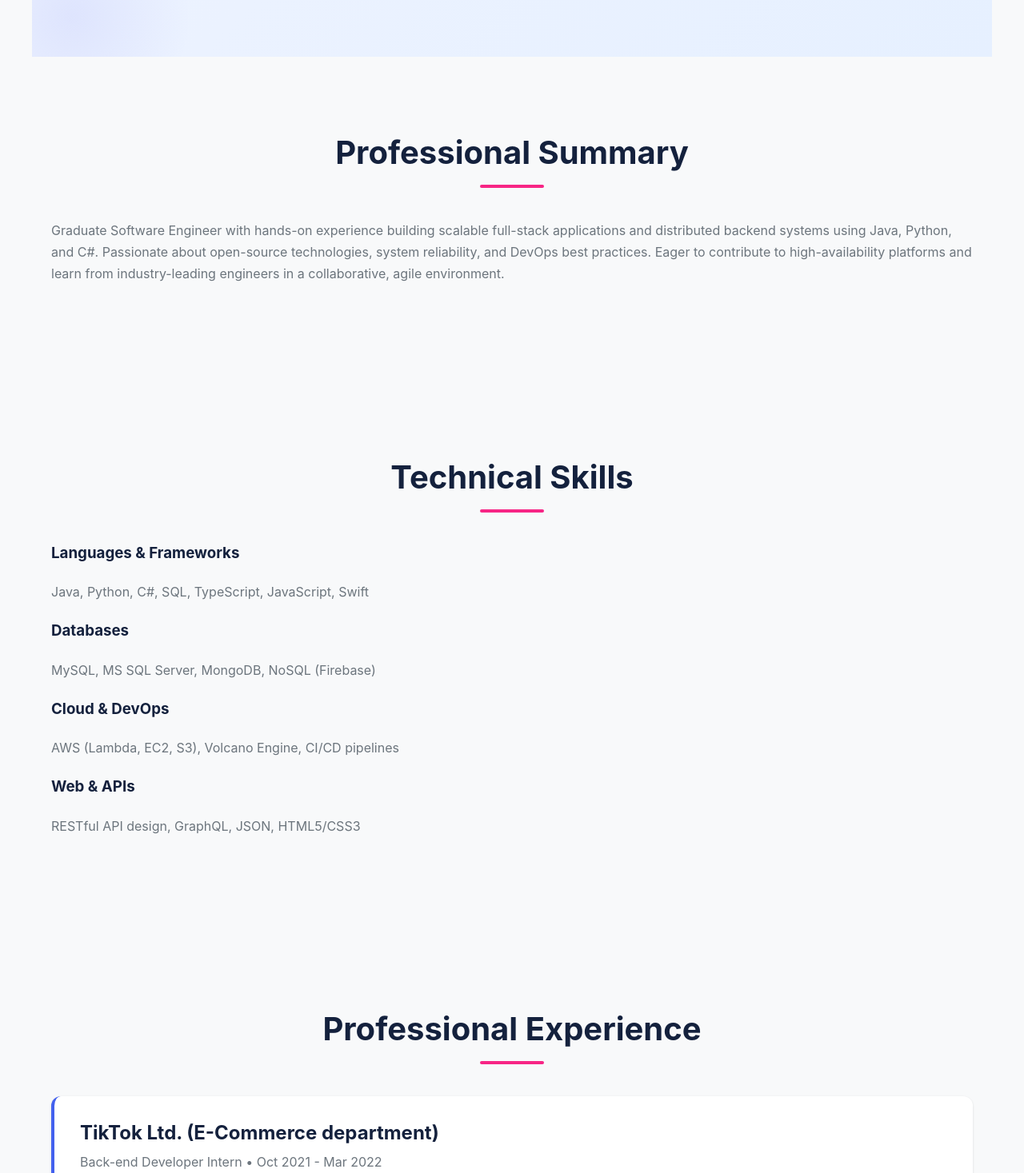
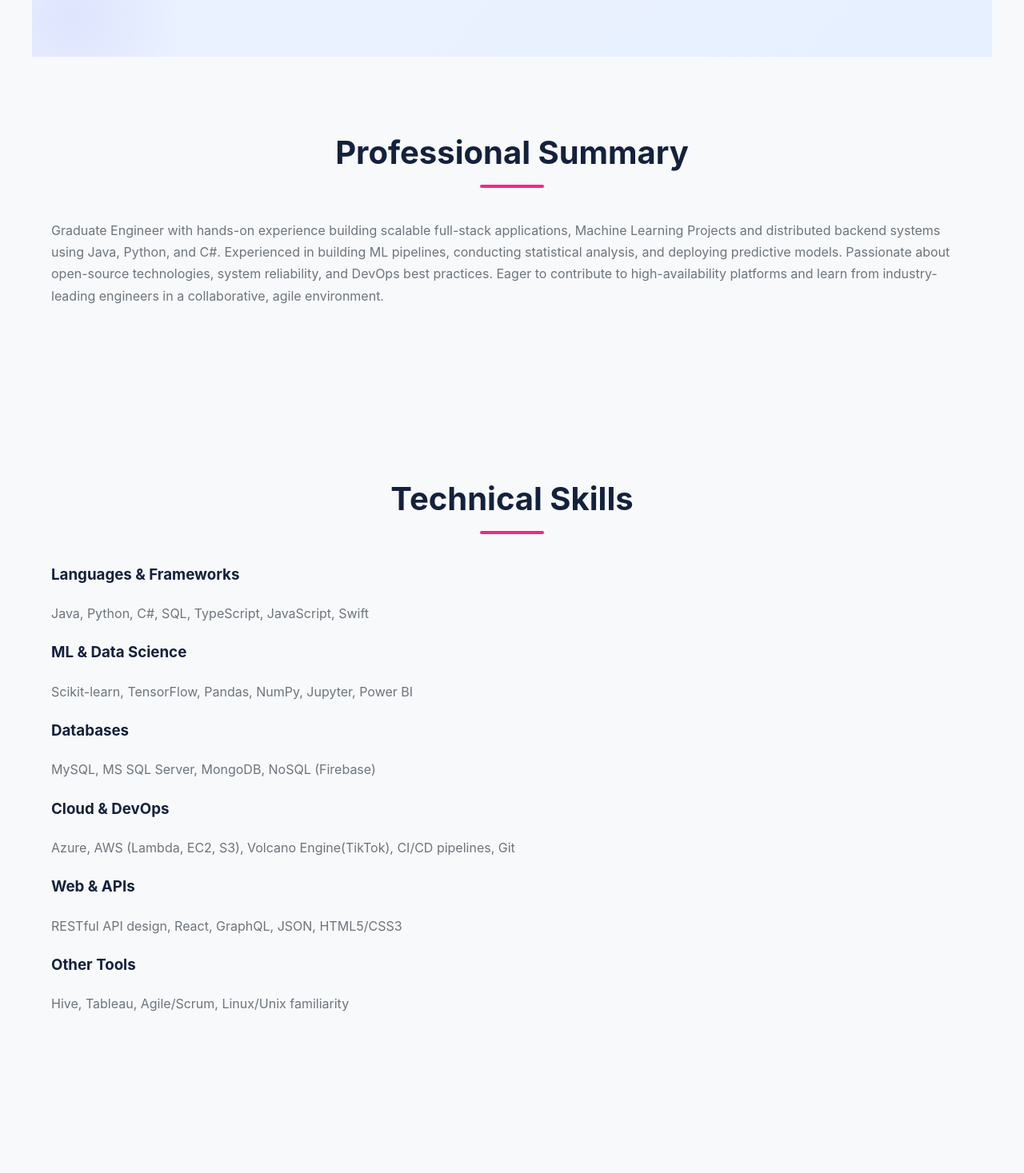
Before and after one commit to hlin0023/huiying-lin-portfolio, a React (Create React App) app: page / in a window 1280 px wide. Shown: the part 729-2196 px from the top of the page at 80% size. Built offline with nearby package versions, Linux system fonts and the light colour scheme.

Commit message:
update skillsets and hero

```diff
--- a/src/components/About.jsx
+++ b/src/components/About.jsx
@@ -6,11 +6,12 @@ const About = () => {
     <section className="about" id="about">
       <h2>Professional Summary</h2>
       <p>
-        Graduate Software Engineer with hands-on experience building scalable full-stack applications
-        and distributed backend systems using Java, Python, and C#. Passionate about open-source
-        technologies, system reliability, and DevOps best practices. Eager to contribute to
-        high-availability platforms and learn from industry-leading engineers in a collaborative,
-        agile environment.
+        Graduate Engineer with hands-on experience building scalable full-stack applications,
+        Machine Learning Projects and distributed backend systems using Java, Python, and C#.
+        Experienced in building ML pipelines, conducting statistical analysis, and deploying
+        predictive models. Passionate about open-source technologies, system reliability, and
+        DevOps best practices. Eager to contribute to high-availability platforms and learn
+        from industry-leading engineers in a collaborative, agile environment.
       </p>
     </section>
   );
--- a/src/components/Hero.jsx
+++ b/src/components/Hero.jsx
@@ -7,6 +7,7 @@ const Hero = () => {
       <div className="hero-content">
         <h1>Harrison(Huiying) Lin</h1>
         <h2> Software engineer | Data Engineer | Full Stack Developer | Machine Learning Engineer </h2>
+        <p>Aspiring Machine Learning Engineer with strong foundations in Python, SQL, and cloud-based analytics.</p>
         <p>
           Building scalable full-stack applications with Java, Python, and C#.
           Passionate about system reliability and DevOps best practices.
--- a/src/components/Skills.jsx
+++ b/src/components/Skills.jsx
@@ -11,16 +11,24 @@ const Skills = () => {
           <p>Java, Python, C#, SQL, TypeScript, JavaScript, Swift</p>
         </div>
         <div className="skill-category">
+          <h3>ML & Data Science</h3>
+          <p>Scikit-learn, TensorFlow, Pandas, NumPy, Jupyter, Power BI</p>
+        </div>
+        <div className="skill-category">
           <h3>Databases</h3>
           <p>MySQL, MS SQL Server, MongoDB, NoSQL (Firebase)</p>
         </div>
         <div className="skill-category">
           <h3>Cloud & DevOps</h3>
-          <p>AWS (Lambda, EC2, S3), Volcano Engine, CI/CD pipelines</p>
+          <p>Azure, AWS (Lambda, EC2, S3), Volcano Engine(TikTok), CI/CD pipelines, Git</p>
         </div>
         <div className="skill-category">
           <h3>Web & APIs</h3>
-          <p>RESTful API design, GraphQL, JSON, HTML5/CSS3</p>
+          <p>RESTful API design, React, GraphQL, JSON, HTML5/CSS3</p>
+        </div>
+        <div className="skill-category">
+          <h3>Other Tools</h3>
+          <p>Hive, Tableau, Agile/Scrum, Linux/Unix familiarity</p>
         </div>
       </div>
     </section>
```
